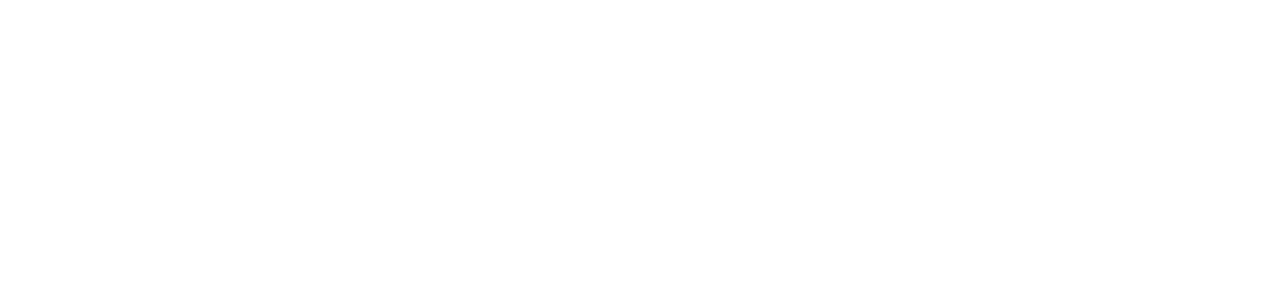
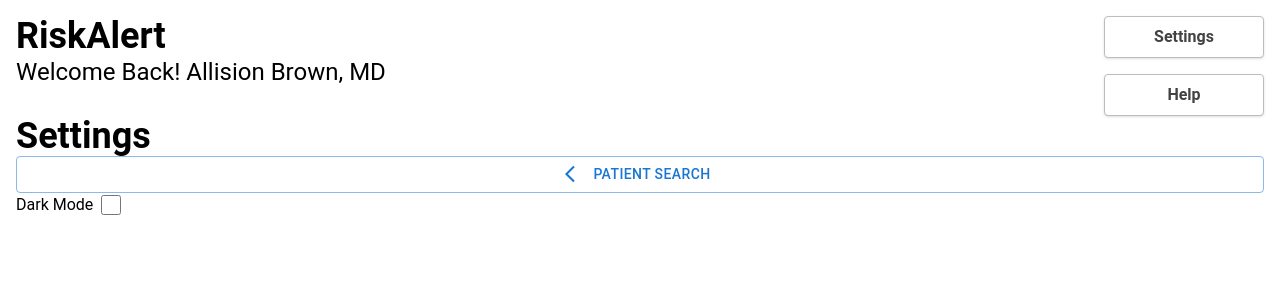
Before and after one commit to mag9073/CSCN72030-Sec3-Group1, a React (Vite) app in the folder frontend/: page /settings in a window 1280 px wide. Before the commit this address had no page. Shown: the top 300 px of the page. Built offline with nearby package versions, Linux system fonts and the light colour scheme.

Commit message:
add: create settings interface

```diff
--- a/frontend/src/App.jsx
+++ b/frontend/src/App.jsx
@@ -6,6 +6,7 @@
 import DashboardScreen from './assets/layouts/pages/DashboardScreen';
 import PatientProfileScreen from './assets/layouts/pages/PatientProfileScreen';
 import DataViewScreen from './assets/layouts/pages/DataViewScreen';
+import SettingsScreen from './assets/layouts/pages/SettingsScreen';
 
 class App extends React.Component {
   constructor(props) {
@@ -44,6 +45,7 @@
               />}
             />
             <Route path="/profile/dataview" element={<DataViewScreen isDarkMode={isDarkMode} />} />
+            <Route path="/settings" element={<SettingsScreen isDarkMode={isDarkMode} />} />
           </Routes>
         </Router>
       </div>
--- /dev/null
+++ b/frontend/src/assets/layouts/pages/SettingsScreen.jsx
@@ -0,0 +1,73 @@
+import React, { Component } from 'react';
+import classNames from 'classnames';
+import { Navigate } from 'react-router-dom';
+import Layout from '../Layout';
+import Button from '@mui/material/Button';
+import ArrowBackIosIcon from '@mui/icons-material/ArrowBackIos';
+import UIModule from '../UIModule';
+
+export default class SettingsScreen extends UIModule {
+  constructor(props) {
+    super(props);
+    this.state = {
+      isDarkMode: false,
+      navigateTo: null,
+    };
+  }
+
+  handleDarkModeToggle = () => {
+    this.setState((prevState) => ({
+      isDarkMode: !prevState.isDarkMode,
+    }));
+  };
+
+  handleNavigate = (path) => {
+    this.setState({ navigateTo: path });
+  };
+
+  render() {
+    const { isDarkMode } = this.state;
+
+    const settingsClasses = classNames({
+      'bg-white': !isDarkMode,
+      'bg-gray-800 text-white': isDarkMode,
+    });
+
+    const { navigateTo } = this.state;
+
+    if (navigateTo) {
+      return <Navigate to={navigateTo} />;
+    }
+
+    return (
+      <div className={settingsClasses}>
+        <Layout>
+            <div className='flex '>
+              <h2 className='font-semibold text-4xl'>Settings</h2>
+            </div>
+            <div className='flex flex-col gap-10'>
+                <Button
+                  variant="outlined"
+                  startIcon={<ArrowBackIosIcon />}
+                  onClick={() => this.handleNavigate('/dashboard')}
+                >
+                  Patient Search
+                </Button>
+            </div>
+            <div className="flex items-center">
+                <label htmlFor="darkModeToggle" className="mr-2">
+                    Dark Mode
+                </label>
+                <input
+                    type="checkbox"
+                    id="darkModeToggle"
+                    checked={isDarkMode}
+                    onChange={this.handleDarkModeToggle}
+                    className="form-checkbox h-5 w-5 text-blue-500"
+                />
+            </div>
+        </Layout>
+      </div>
+    );
+  }
+}
```
